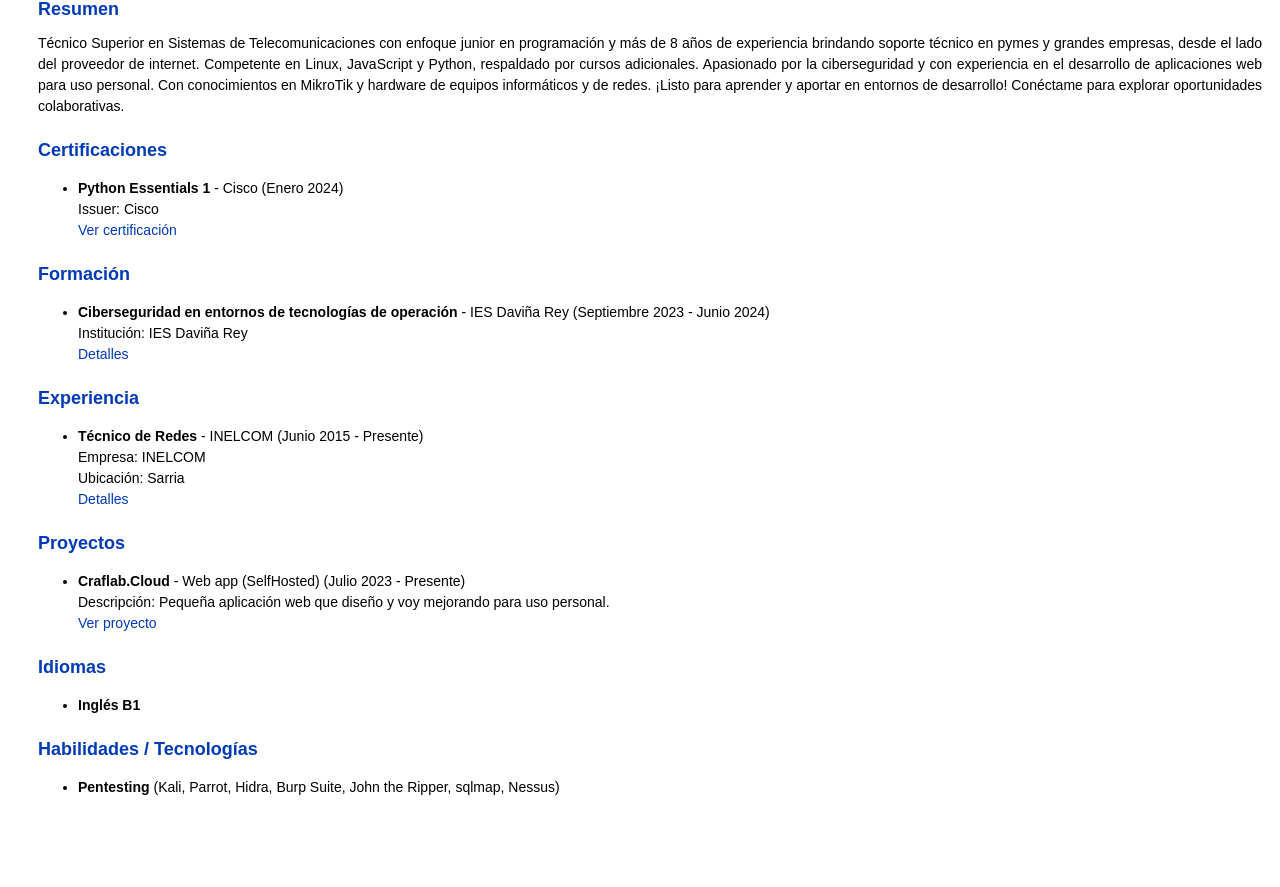
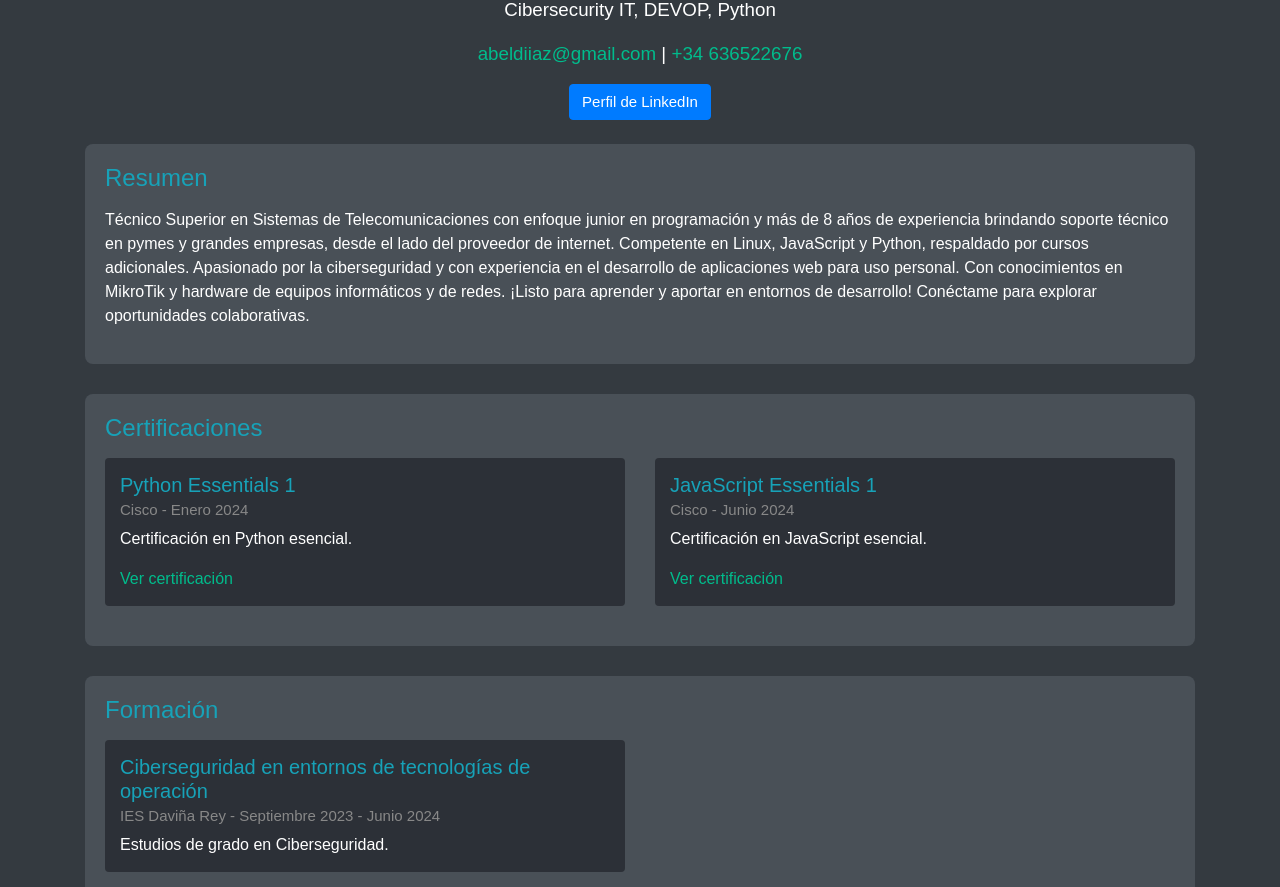
Before and after one commit to 4belz/portfolio, a plain HTML site: page index.html in a window 1280 px wide. Shown: the part 220-1107 px from the top of the page. Before the commit the page ends 1038 px from the top, so only its background shows below. Drawn offline with nearby package versions, Linux system fonts and the light colour scheme.

Commit message:
Update index.html

```diff
--- a/index.html
+++ b/index.html
@@ -1,177 +1,222 @@
 <!DOCTYPE html>
 <html lang="es">
-
 <head>
   <meta charset="UTF-8">
   <meta name="viewport" content="width=device-width, initial-scale=1.0">
-    <title>Curriculum Vitae - Abel Diaz Lafuente</title>
+  <title>Portafolio de Abel Díaz Lafuente</title>
+  <!-- Bootstrap CSS from Bootswatch Darkly theme -->
+  <link href="https://stackpath.bootstrapcdn.com/bootswatch/4.3.1/darkly/bootstrap.min.css" rel="stylesheet">
+  <!-- Custom CSS for additional styling -->
   <style>
+    /* Add custom styles here */
     body {
       font-family: 'IBM Plex Sans', sans-serif;
-            font-size: 14px;
-            line-height: 1.5;
-            color: #000000;
-            background-color: #ffffff;
-            margin: 18px;
+      font-size: 16px;
+      background-color: #343a40; /* Dark background color */
+      color: #ffffff; /* Light text color */
+      padding-top: 20px;
     }
-
     .section {
+      padding: 20px;
+      margin-bottom: 30px;
+      background-color: #495057; /* Darker section background */
+      border-radius: 8px;
+    }
+    .section-title {
+      color: #17a2b8; /* Accent color for section titles */
+      font-size: 24px;
+      margin-bottom: 15px;
+    }
+    .section-content {
+      color: #ffffff; /* Light text color */
+    }
+    .badge {
+      background-color: #007bff; /* Bootstrap primary color for badges */
+    }
+    .card {
+      background-color: #2c3037; /* Dark card background */
+      color: #ffffff; /* Light text color */
       margin-bottom: 20px;
+      border: none;
     }
-
-        h1 {
-            font-size: 24px;
-            color: #003ab7;
+    .card-header {
+      background-color: #007bff; /* Primary color for card headers */
+      color: #ffffff; /* Light text color */
+      border-bottom: none;
     }
-
-        h2 {
-            font-size: 18px;
-            color: #003ab7;
+    .card-body {
+      padding: 15px;
+    }
+    .card-title {
+      color: #17a2b8; /* Accent color for card titles */
+      font-size: 20px;
       margin-bottom: 10px;
     }
-
-        p {
-            margin: 0;
+    .card-text {
+      color: #ffffff; /* Light text color */
     }
-
-        .content {
-            margin-left: 20px;
+    .btn {
+      background-color: #007bff; /* Primary color for buttons */
+      border-color: #007bff; /* Primary color for button borders */
     }
-
-        .summary p {
-            text-align: justify;
-        }
-
-        .item {
-            margin-bottom: 10px;
-        }
-
-        .item a {
-            color: #003ab7;
-            text-decoration: none;
-        }
-
-        .item a:hover {
-            text-decoration: underline;
+    .btn:hover {
+      background-color: #0056b3; /* Darker shade on hover */
+      border-color: #0056b3; /* Darker shade for button borders on hover */
     }
   </style>
 </head>
+<body>
+  <div class="container mt-4">
+    <!-- Header -->
+    <div class="text-center mb-4">
+      <img src="https://storage.rxresu.me/clv5l2enl051efnw32uqmz1hm/pictures/clv5l2enl051efnw32uqmz1hm.jpg" alt="Abel Diaz Lafuente" class="rounded-circle" width="120">
+      <h1 class="mt-3">Abel Diaz Lafuente</h1>
+      <p class="lead">Cibersecurity IT, DEVOP, Python</p>
+      <p class="lead"><a href="mailto:abeldiiaz@gmail.com">abeldiiaz@gmail.com</a> | <a href="tel:+34636522676">+34 636522676</a></p>
+      <p><a href="https://www.linkedin.com/in/abel-diaz-7b80b3280/" class="btn btn-primary">Perfil de LinkedIn</a></p>
+    </div>
 
-<body>
+    <!-- Summary Section -->
     <div class="section">
-        <div class="content">
-            <h1>Abel Diaz Lafuente</h1>
-            <p>Cibersecurity IT, DEVOP, Python.</p>
-            <p>Email: <a href="mailto:abeldiiaz@gmail.com">abeldiiaz@gmail.com</a></p>
-            <p>Phone: <a href="tel:+34636522676">+34 636522676</a></p>
-            <p>Location: Monforte de Lemos</p>
-            <p>LinkedIn: <a href="https://www.linkedin.com/in/abel-diaz-7b80b3280/" target="_blank">Perfil LinkedIn</a></p>
-            <p>GitHub: <a href="https://github.com/4belz" target="_blank">Perfil GitHub</a></p>
+      <h2 class="section-title">Resumen</h2>
+      <div class="section-content">
+        <p>Técnico Superior en Sistemas de Telecomunicaciones con enfoque junior en programación y más de 8 años de experiencia brindando soporte técnico en pymes y grandes empresas, desde el lado del proveedor de internet. Competente en Linux, JavaScript y Python, respaldado por cursos adicionales. Apasionado por la ciberseguridad y con experiencia en el desarrollo de aplicaciones web para uso personal. Con conocimientos en MikroTik y hardware de equipos informáticos y de redes. ¡Listo para aprender y aportar en entornos de desarrollo! Conéctame para explorar oportunidades colaborativas.</p>
       </div>
     </div>
 
+    <!-- Certifications Section -->
     <div class="section">
-        <div class="content">
-            <h2>Resumen</h2>
-            <div class="summary">
-                <p>Técnico Superior en Sistemas de Telecomunicaciones con enfoque junior en programación y más de 8 años de experiencia brindando soporte técnico en pymes y grandes empresas, desde el lado del proveedor de internet. Competente en Linux, JavaScript y Python, respaldado por cursos adicionales. Apasionado por la ciberseguridad y con experiencia en el desarrollo de aplicaciones web para uso personal. Con conocimientos en MikroTik y hardware de equipos informáticos y de redes. ¡Listo para aprender y aportar en entornos de desarrollo! Conéctame para explorar oportunidades colaborativas.</p>
+      <h2 class="section-title">Certificaciones</h2>
+      <div class="section-content">
+        <div class="row">
+          <!-- Certification cards -->
+          <div class="col-md-6">
+            <div class="card">
+              <div class="card-body">
+                <h5 class="card-title">Python Essentials 1</h5>
+                <h6 class="card-subtitle mb-2 text-muted">Cisco - Enero 2024</h6>
+                <p class="card-text">Certificación en Python esencial.</p>
+                <a href="https://www.credly.com/badges/43dd52fd-87f5-421c-98df-8e3e92b7a174/public_url" class="card-link">Ver certificación</a>
+              </div>
+            </div>
+          </div>
+          <div class="col-md-6">
+            <div class="card">
+              <div class="card-body">
+                <h5 class="card-title">JavaScript Essentials 1</h5>
+                <h6 class="card-subtitle mb-2 text-muted">Cisco - Junio 2024</h6>
+                <p class="card-text">Certificación en JavaScript esencial.</p>
+                <a href="https://www.credly.com/badges/06c13c70-c511-4fc2-a0b8-d647097f9e01/public_url" class="card-link">Ver certificación</a>
+              </div>
+            </div>
+          </div>
+          <!-- Add more certification cards as needed -->
         </div>
       </div>
     </div>
 
+    <!-- Education Section -->
     <div class="section">
-        <div class="content">
-            <h2>Certificaciones</h2>
-            <ul class="certifications">
-                <li>
-                    <div class="item">
-                        <p><strong>Python Essentials 1</strong> - Cisco (Enero 2024)</p>
-                        <p>Issuer: Cisco</p>
-                        <p><a href="https://www.credly.com/badges/43dd52fd-87f5-421c-98df-8e3e92b7a174/public_url" target="_blank">Ver certificación</a></p>
+      <h2 class="section-title">Formación</h2>
+      <div class="section-content">
+        <div class="row">
+          <!-- Education entries -->
+          <div class="col-md-6">
+            <div class="card">
+              <div class="card-body">
+                <h5 class="card-title">Ciberseguridad en entornos de tecnologías de operación</h5>
+                <h6 class="card-subtitle mb-2 text-muted">IES Daviña Rey - Septiembre 2023 - Junio 2024</h6>
+                <p class="card-text">Estudios de grado en Ciberseguridad.</p>
               </div>
-                </li>
-                <!-- Aquí van las demás certificaciones, ajustando el formato si es necesario -->
-            </ul>
+            </div>
+          </div>
+          <!-- Add more education entries as needed -->
+        </div>
       </div>
     </div>
 
+    <!-- Experience Section -->
     <div class="section">
-        <div class="content">
-            <h2>Formación</h2>
-            <ul class="education">
-                <li>
-                    <div class="item">
-                        <p><strong>Ciberseguridad en entornos de tecnologías de operación</strong> - IES Daviña Rey (Septiembre 2023 - Junio 2024)</p>
-                        <p>Institución: IES Daviña Rey</p>
-                        <p><a href="#">Detalles</a></p>
+      <h2 class="section-title">Experiencia</h2>
+      <div class="section-content">
+        <div class="card">
+          <div class="card-body">
+            <h5 class="card-title">Técnico de Redes</h5>
+            <h6 class="card-subtitle mb-2 text-muted">INELCOM - Sarria, Junio 2015 - Presente</h6>
+            <p class="card-text">Responsable de la configuración y mantenimiento de redes en entornos corporativos.</p>
           </div>
-                </li>
-                <!-- Aquí van los demás elementos de formación, ajustando el formato si es necesario -->
-            </ul>
+        </div>
       </div>
     </div>
 
+    <!-- Projects Section -->
     <div class="section">
-        <div class="content">
-            <h2>Experiencia</h2>
-            <ul class="experience">
-                <li>
-                    <div class="item">
-                        <p><strong>Técnico de Redes</strong> - INELCOM (Junio 2015 - Presente)</p>
-                        <p>Empresa: INELCOM</p>
-                        <p>Ubicación: Sarria</p>
-                        <p><a href="#">Detalles</a></p>
+      <h2 class="section-title">Proyectos</h2>
+      <div class="section-content">
+        <div class="card">
+          <div class="card-body">
+            <h5 class="card-title">Craflab.Cloud</h5>
+            <h6 class="card-subtitle mb-2 text-muted">Julio 2023 - Presente</h6>
+            <p class="card-text">Pequeña aplicación web diseñada para uso personal.</p>
+            <a href="https://ciber.craftlab.cloud" class="card-link">Visitar proyecto</a>
           </div>
-                </li>
-                <!-- Aquí van los demás elementos de experiencia laboral, ajustando el formato si es necesario -->
-            </ul>
+        </div>
       </div>
     </div>
 
+    <!-- Skills Section -->
     <div class="section">
-        <div class="content">
-            <h2>Proyectos</h2>
-            <ul class="projects">
-                <li>
-                    <div class="item">
-                        <p><strong>Craflab.Cloud</strong> - Web app (SelfHosted) (Julio 2023 - Presente)</p>
-                        <p>Descripción: Pequeña aplicación web que diseño y voy mejorando para uso personal.</p>
-                        <p><a href="https://ciber.craftlab.cloud" target="_blank">Ver proyecto</a></p>
+      <h2 class="section-title">Habilidades / Tecnologías</h2>
+      <div class="section-content">
+        <div class="row">
+          <!-- Skill badges -->
+          <div class="col-md-4">
+            <div class="card">
+              <div class="card-body">
+                <h5 class="card-title">Pentesting</h5>
+                <p class="card-text">(Kali, Parrot, Hidra, Burp Suite, John the Ripper, sqlmap, Nessus)</p>
               </div>
-                </li>
-                <!-- Aquí van los demás proyectos, ajustando el formato si es necesario -->
-            </ul>
+            </div>
+          </div>
+          <div class="col-md-4">
+            <div class="card">
+              <div class="card-body">
+                <h5 class="card-title">Herramientas para DevOps</h5>
+                <p class="card-text">(Jenkins, Docker, Kubernetes, Terraform)</p>
+              </div>
+            </div>
+          </div>
+          <div class="col-md-4">
+            <div class="card">
+              <div class="card-body">
+                <h5 class="card-title">Lenguajes de programación</h5>
+                <p class="card-text">(Python, JavaScript, Shell)</p>
+              </div>
+            </div>
+          </div>
+          <!-- Add more skill cards as needed -->
+        </div>
       </div>
     </div>
 
+    <!-- Contact Section -->
     <div class="section">
-        <div class="content">
-            <h2>Idiomas</h2>
-            <ul class="languages">
-                <li>
-                    <div class="item">
-                        <p><strong>Inglés B1</strong></p>
-                    </div>
-                </li>
-                <!-- Aquí van los demás idiomas, ajustando el formato si es necesario -->
-            </ul>
+      <h2 class="section-title">Contacto</h2>
+      <div class="section-content">
+        <p>Si deseas contactarme para oportunidades laborales o colaboraciones, no dudes en enviarme un correo electrónico o llamarme. También puedes encontrarme en LinkedIn para más detalles.</p>
+        <p><a href="mailto:abeldiiaz@gmail.com" class="btn btn-primary">Enviar correo electrónico</a></p>
       </div>
     </div>
 
-    <div class="section">
-        <div class="content">
-            <h2>Habilidades / Tecnologías</h2>
-            <ul class="skills">
-                <li>
-                    <div class="item">
-                        <p><strong>Pentesting</strong> (Kali, Parrot, Hidra, Burp Suite, John the Ripper, sqlmap, Nessus)</p>
-                    </div>
-                </li>
-                <!-- Aquí van las demás habilidades / tecnologías, ajustando el formato si es necesario -->
-            </ul>
-        </div>
+    <!-- Footer -->
+    <footer class="text-center mb-4">
+      <p>&copy; 2024 Abel Diaz Lafuente. Todos los derechos reservados.</p>
+    </footer>
   </div>
 
+  <!-- Bootstrap JS, Popper.js, and jQuery (necessary for Bootstrap's JavaScript plugins) -->
+  <script src="https://code.jquery.com/jquery-3.3.1.slim.min.js"></script>
+  <script src="https://cdnjs.cloudflare.com/ajax/libs/popper.js/1.14.7/umd/popper.min.js"></script>
+  <script src="https://stackpath.bootstrapcdn.com/bootstrap/4.3.1/js/bootstrap.min.js"></script>
 </body>
-
 </html>
```
Lines whose indentation alone changed are shown as unchanged.
